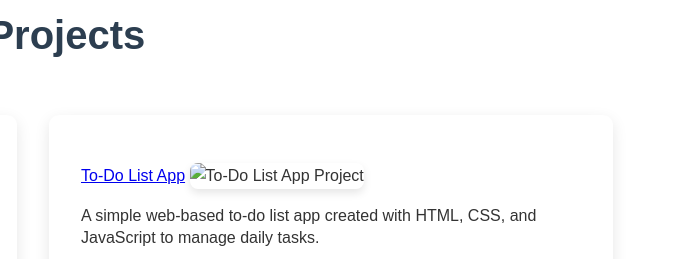
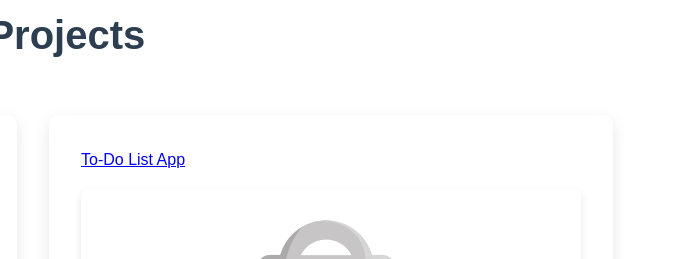
Before and after one commit to lohith-02-reddy/Portfolio, a plain HTML site: page index2.html in a window 1280 px wide. Shown: the part 1402-1661 px from the top of the page, 607-1280 px from the left. Drawn offline with Linux system fonts and the light colour scheme.

Commit message:
Update index2.html

```diff
--- a/index2.html
+++ b/index2.html
@@ -61,7 +61,7 @@
 
                 <div class="project-card">
                     <a href="https://flask.io/">To-Do List App</a>
-                    <img src="todo-list-project.jpg" alt="To-Do List App Project" class="project-image"/>
+                    <img src="61becd86-7daa-42a6-811d-c216b5c36f54.jpg" alt="To-Do List App Project" class="project-image"/>
                     <p>A simple web-based to-do list app created with HTML, CSS, and JavaScript to manage daily tasks.</p>
                 </div>
 
```
